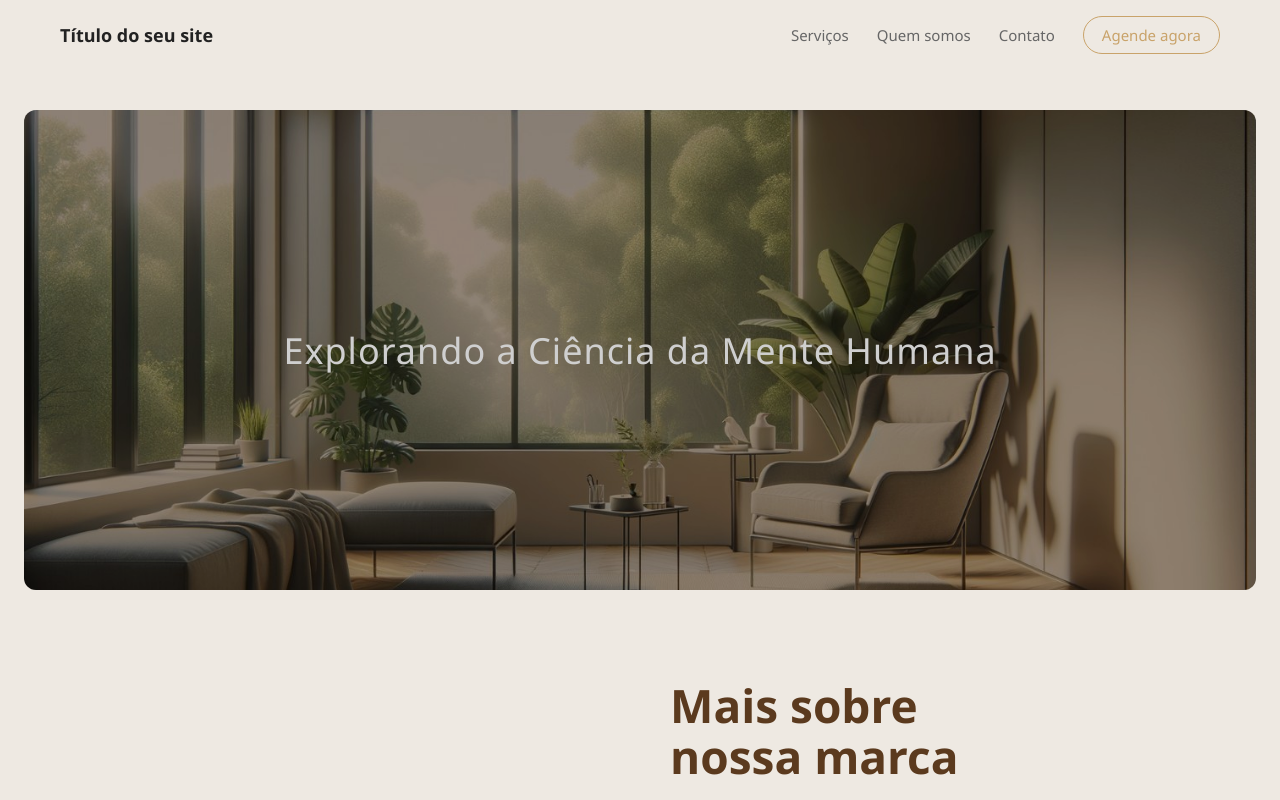
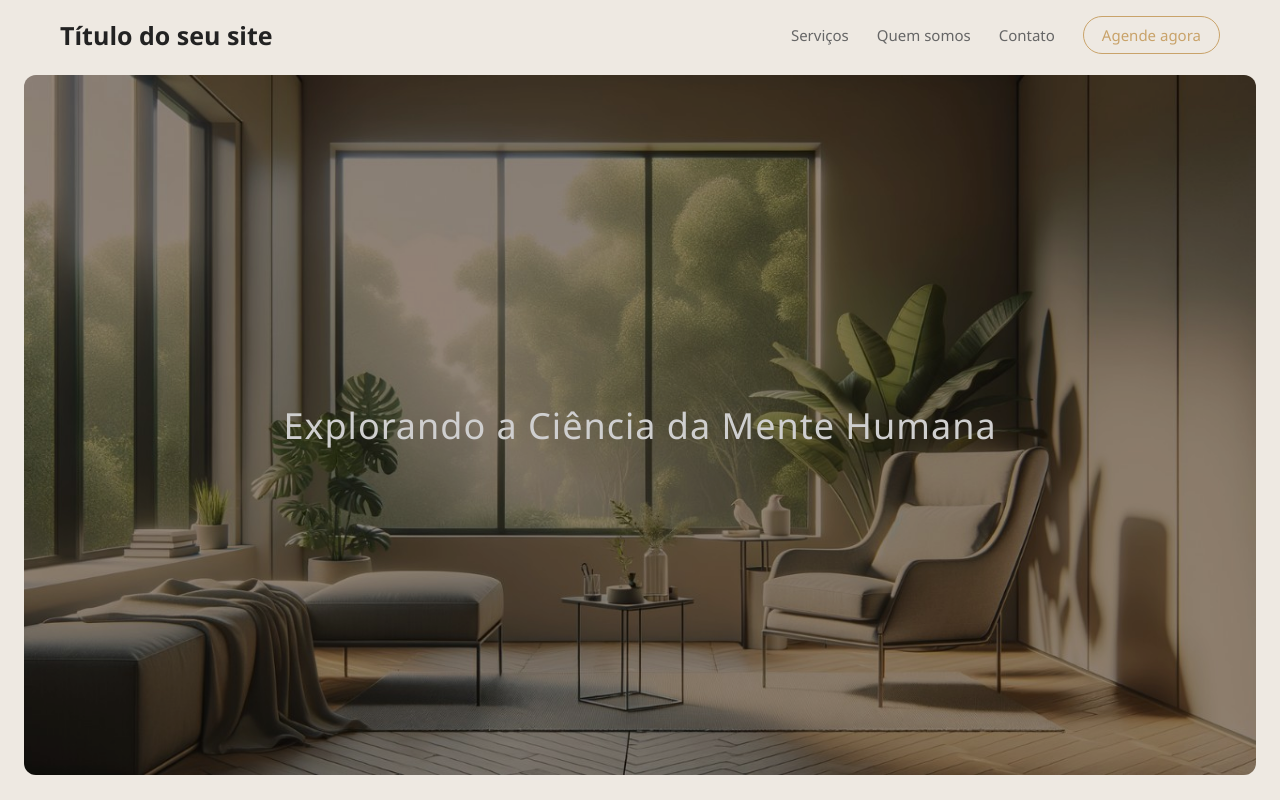
Before and after one commit to felipesfy/Neuro_Psicopedagogia_Site, a plain HTML site: page index.html in a window 1280 px wide. Shown: the top 800 px of the page. Drawn offline with Linux system fonts and the light colour scheme.

Commit message:
`Updated font size of .logo and height of .hero, adjusted padding of .hero-area`

```diff
--- a/style.css
+++ b/style.css
@@ -30,7 +30,7 @@
 
 .logo{
   font-weight:600;
-  font-size:18px;
+  font-size:25px;
   color:#222;
 }
 
@@ -70,7 +70,7 @@
 
 .hero{
   position: relative;
-  height: 480px;
+  height: 700px;
 
   background-image: url("banner.jpg");
   background-size: cover;
@@ -176,7 +176,7 @@
 /* HERO AREA responsivo */
 .hero-area{
   background:#eee9e2;
-  padding-top:40px;
+  padding-top:5px;
   padding-bottom:0;
 
   padding-left: min(2cm, 24px);
@@ -186,6 +186,8 @@
 /* HERO não precisa mais de margem lateral fixa */
 .hero{
   width: 100%;
+  max-width:1600px;
+  margin:auto
 }
 
 /* Header em telas menores */
```
Also changed, not shown: marca.jpg (added).
